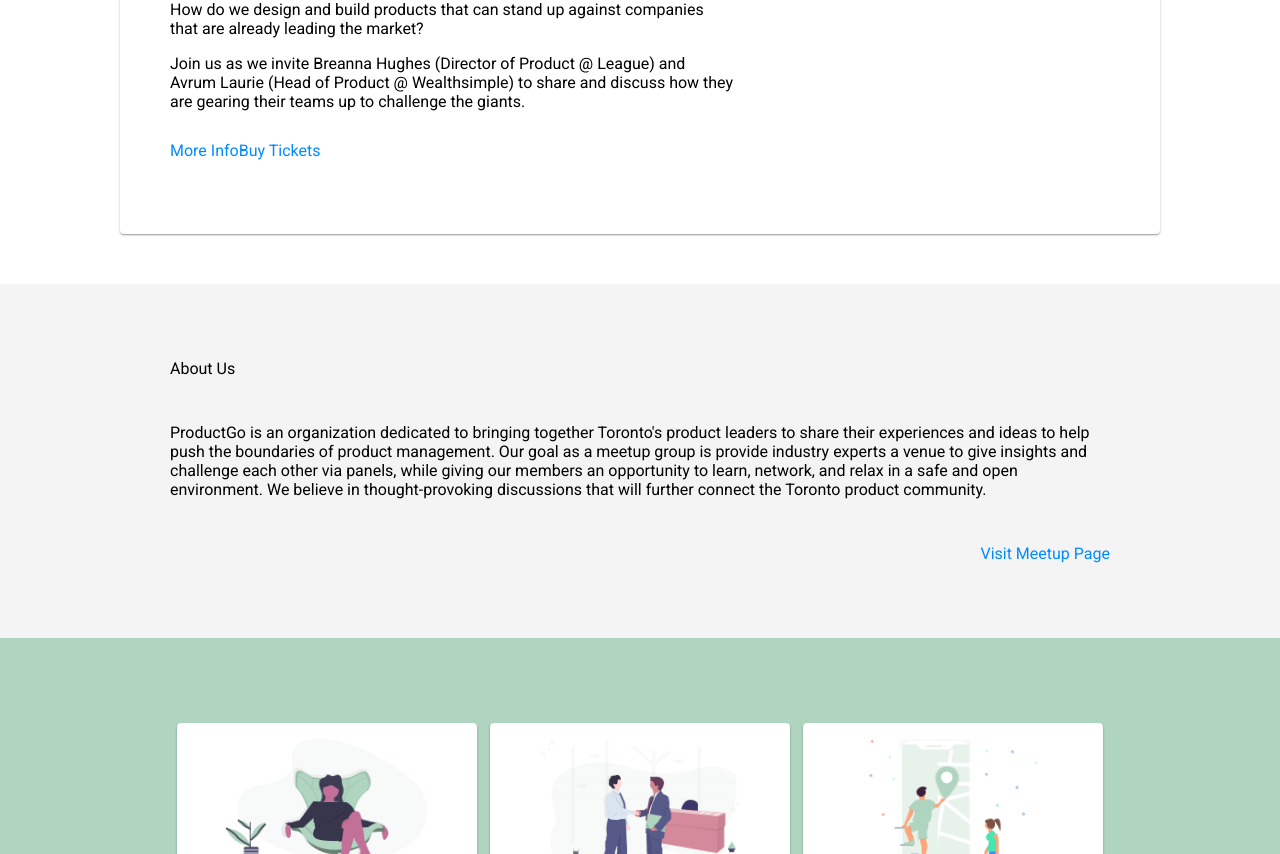
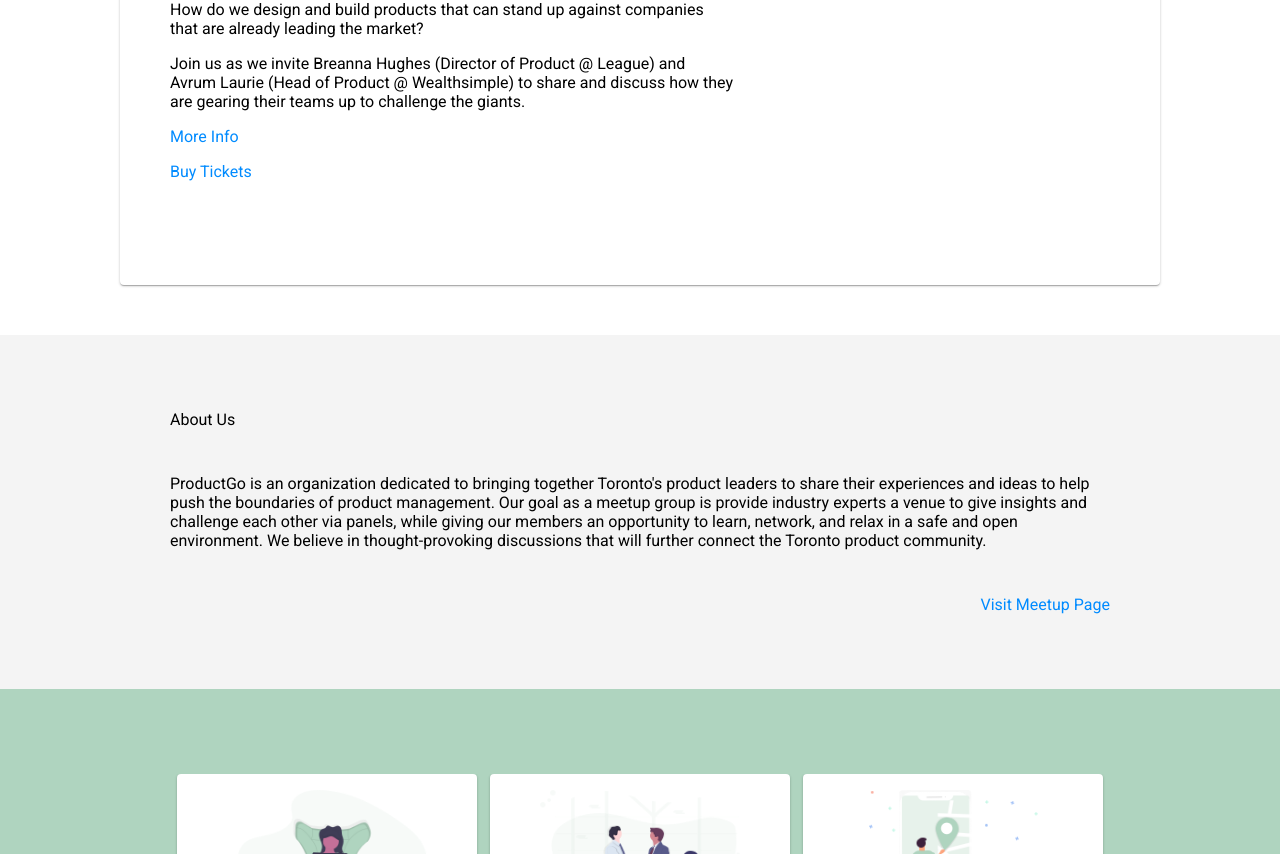
Before and after one commit to danmkang/danmkang.github.io, a React (Create React App) app: page / in a window 1280 px wide. Shown: the part 1260-2114 px from the top of the page. Built offline with nearby package versions, Linux system fonts and the light colour scheme.

Commit message:
Fixed CTA spacing issue

```diff
--- a/src/components/cards/EventCard.js
+++ b/src/components/cards/EventCard.js
@@ -51,8 +51,8 @@ const EventCard = ({ classes }) => {
                         How do we design and build products that can stand up against companies that are already leading the market? </p>
                         <p>
                         Join us as we invite Breanna Hughes (Director of Product @ League) and Avrum Laurie (Head of Product @ Wealthsimple) to share and discuss how they are gearing their teams up to challenge the giants.</p>
-                        <a className={classes.cta} href="https://www.meetup.com/ProductGo/events/257722891/">More Info</a>
-                        <a className={classes.cta} href="https://productgofeb2019.eventbrite.ca">Buy Tickets</a>
+                        <p><a className={classes.cta} href="https://www.meetup.com/ProductGo/events/257722891/">More Info</a></p>
+                        <p><a className={classes.cta} href="https://productgofeb2019.eventbrite.ca">Buy Tickets</a></p>
                     </div>
                     <div className={`${classes.speakerSet} EventCard-speakerSet`}>
                         <SpeakerSet />
```
